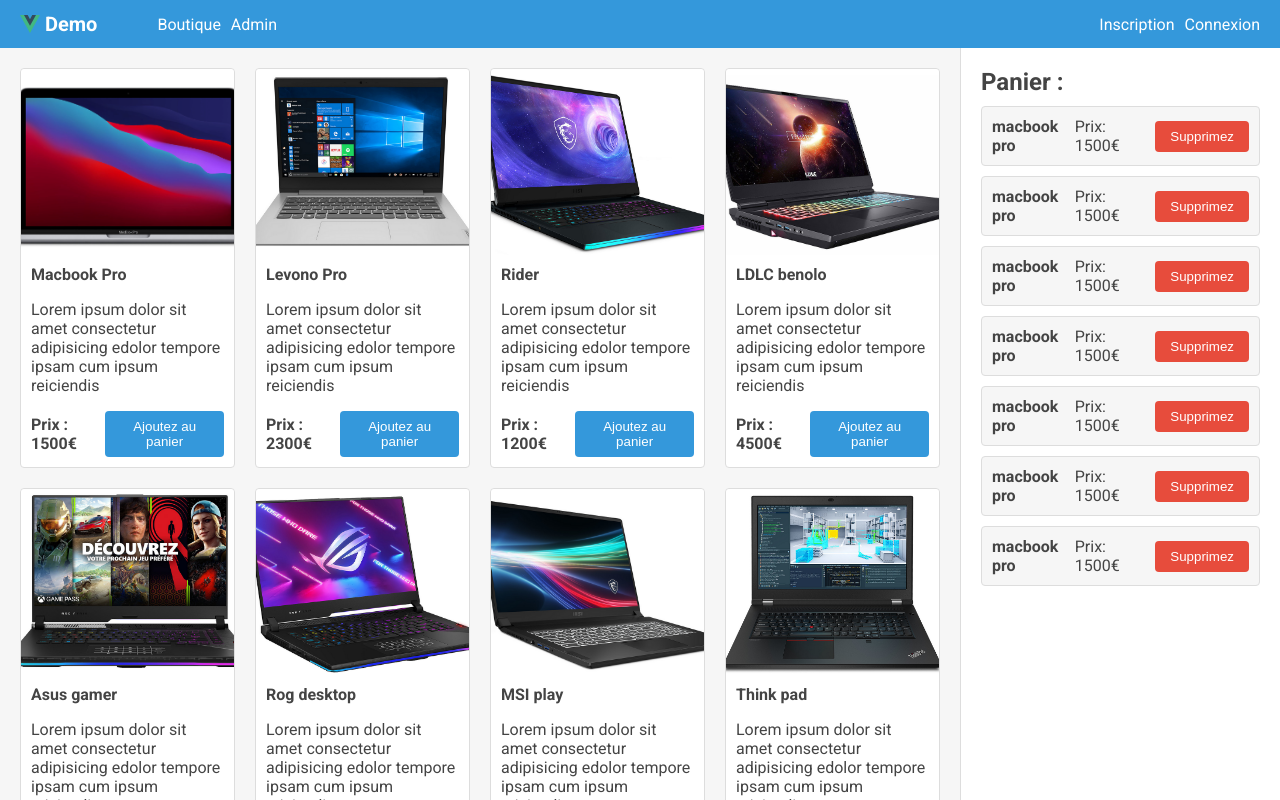
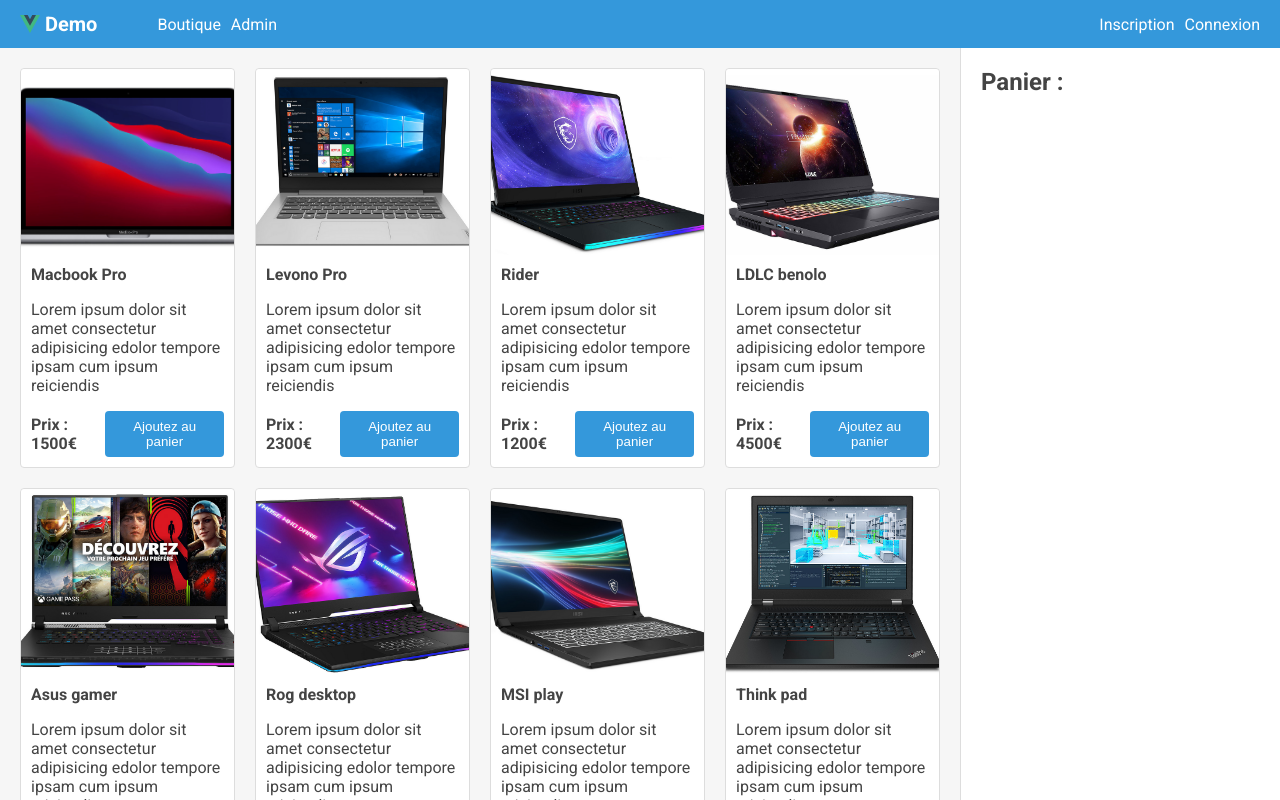
Before and after one commit to gynflo/boutique_vue3, a Vue app: page / in a window 1280 px wide. Shown: the top 800 px of the page. Built offline with nearby package versions, Linux system fonts and the light colour scheme.

Commit message:
add defineProps & defineEmits for product, cart

```diff
--- a/src/App.vue
+++ b/src/App.vue
@@ -6,7 +6,11 @@
       :products="state.products"
       @add-product-to-cart="addProductToCart"
     />
-    <Cart class="cart" />
+    <Cart
+      class="cart"
+      :cart="state.cart"
+      @remove-product-from-cart="removeProductFromCart"
+    />
     <TheFooter class="footer" />
   </div>
 </template>
@@ -36,6 +40,9 @@
     // déconstruction de l'objet pour supprimmer toute référence (light copy)
     state.cart.push({ ...product });
   }
+}
+function removeProductFromCart(productId: number): void {
+  state.cart = state.cart.filter((product) => product.id !== productId);
 }
 </script>
 
--- a/src/components/Cart/Cart-component.vue
+++ b/src/components/Cart/Cart-component.vue
@@ -1,12 +1,22 @@
 <template>
   <div class="p-20">
     <h2 class="mb-10">Panier :</h2>
-    <CartProductList />
+    <CartProductList
+      :cart="props.cart"
+      @remove-product-from-cart="emit('removeProductFromCart', $event)"
+    />
   </div>
 </template>
 
 <script setup lang="ts">
+import type { ProductInterface } from "@/interfaces/product.interface";
 import CartProductList from "./CartProductList.vue";
+const props = defineProps<{
+  cart: ProductInterface[];
+}>();
+const emit = defineEmits<{
+  (e: "removeProductFromCart", productId: number): void;
+}>();
 </script>
 
 <style lang="scss" scoped></style>
--- a/src/components/Cart/CartProduct.vue
+++ b/src/components/Cart/CartProduct.vue
@@ -1,12 +1,26 @@
 <template>
   <div class="d-flex flex-row align-items-center mb-10 p-10 product">
-    <strong class="flex-fill">macbook pro</strong>
-    <span class="mr-10">Prix: 1500€</span>
-    <button class="btn btn-danger">Supprimez</button>
+    <strong class="flex-fill">{{ props.product.title }}</strong>
+    <span class="mr-10">Prix: {{ props.product.price }}€</span>
+    <button
+      class="btn btn-danger"
+      @click="emit('removeProductFromCart', product.id)"
+    >
+      Supprimez
+    </button>
   </div>
 </template>
 
-<script setup lang="ts"></script>
+<script setup lang="ts">
+import type { ProductInterface } from "@/interfaces/product.interface";
+
+const props = defineProps<{
+  product: ProductInterface;
+}>();
+const emit = defineEmits<{
+  (e: "removeProductFromCart", productId: number): void;
+}>();
+</script>
 
 <style lang="scss" scoped>
 .product {
--- a/src/components/Cart/CartProductList.vue
+++ b/src/components/Cart/CartProductList.vue
@@ -1,17 +1,23 @@
 <template>
   <div class="d-flex flex-column">
-    <CartProduct />
-    <CartProduct />
-    <CartProduct />
-    <CartProduct />
-    <CartProduct />
-    <CartProduct />
-    <CartProduct />
+    <CartProduct
+      v-for="product of props.cart"
+      :key="product.id"
+      :product="product"
+      @remove-product-from-cart="emits('removeProductFromCart', $event)"
+    />
   </div>
 </template>
 
 <script setup lang="ts">
+import type { ProductInterface } from "@/interfaces/product.interface";
 import CartProduct from "./CartProduct.vue";
+const props = defineProps<{
+  cart: ProductInterface[];
+}>();
+const emits = defineEmits<{
+  (e: "removeProductFromCart", productId: number): void;
+}>();
 </script>
 
 <style lang="scss" scoped></style>
```
